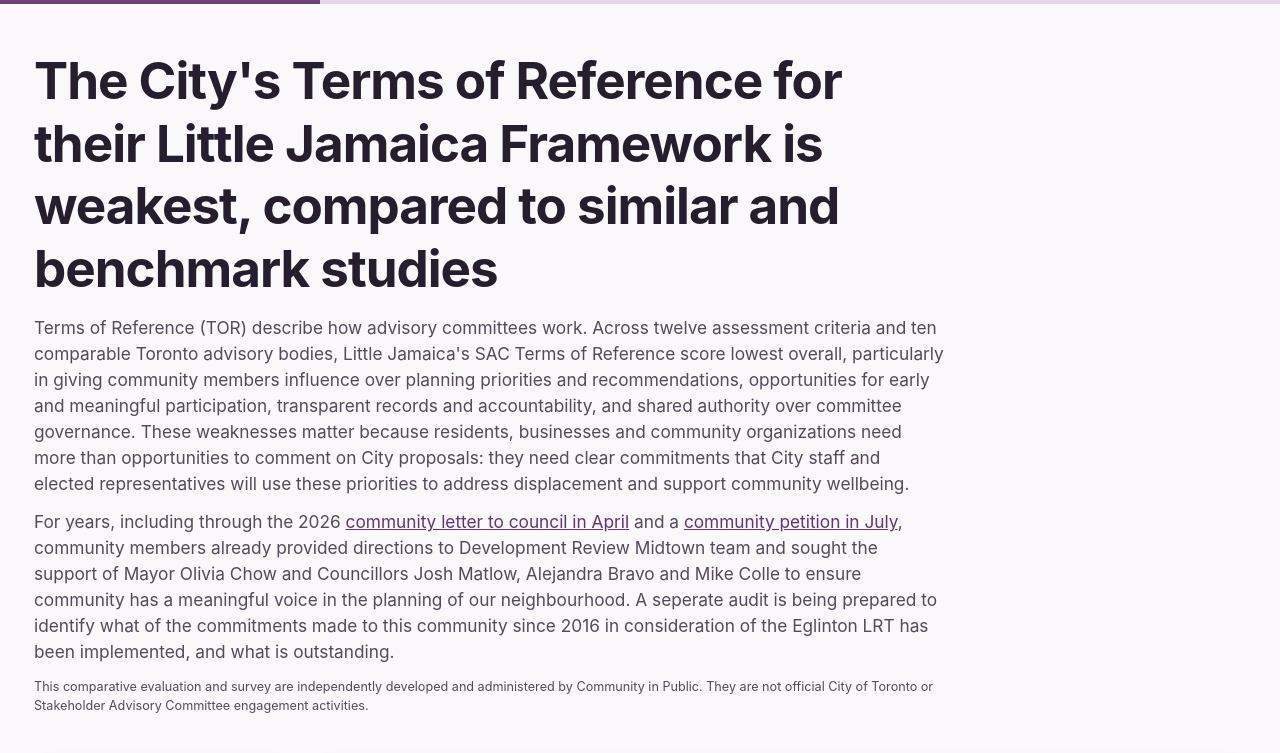
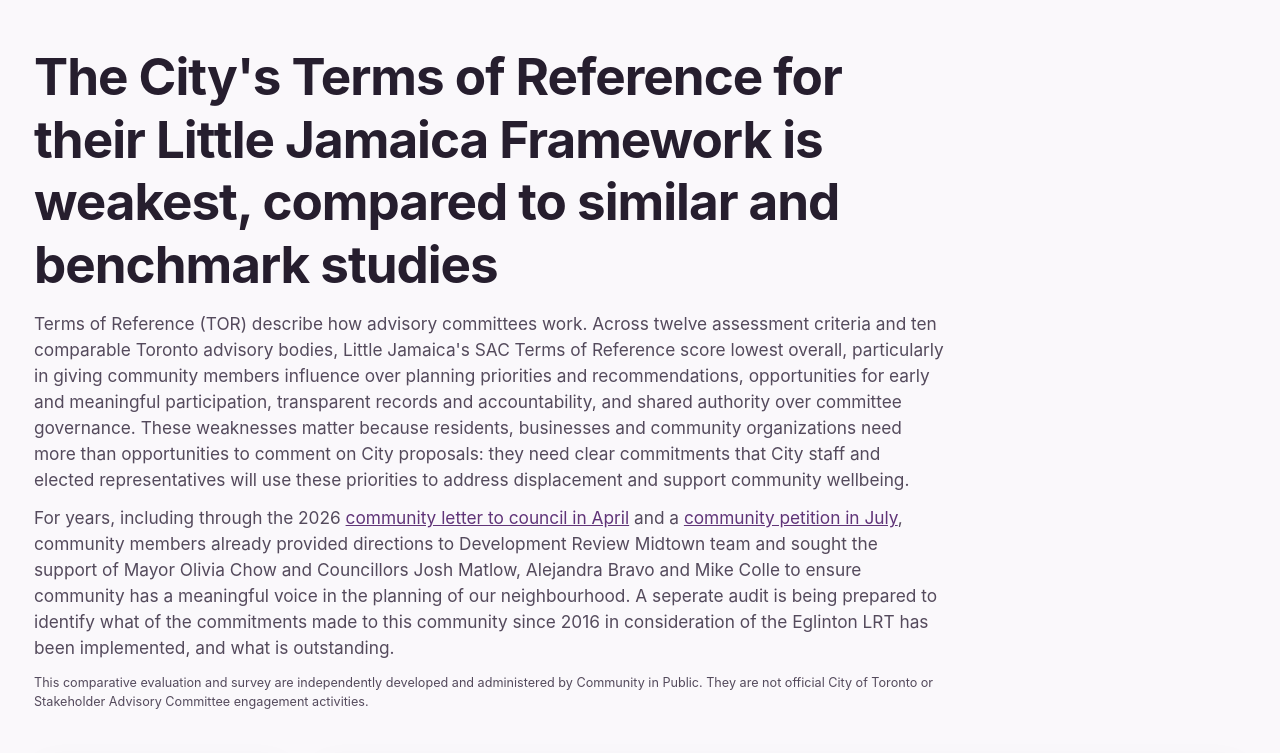
Before and after one commit to Communityplan4U/LJOVPF-SAC_TOR, a website with bundled scripts: page public/index.html in a window 1280 px wide. Shown: the top 753 px of the page. Built offline with nearby package versions, Linux system fonts and the light colour scheme.

Commit message:
Hide progress div by default in index.html
Updated progress div to be hidden by default for improved user experience.

```diff
--- a/public/index.html
+++ b/public/index.html
@@ -5,8 +5,8 @@
 <script>if(location.pathname==="/ljovsac"||location.pathname.startsWith("/ljovsac/")){const base=document.createElement("base");base.href="/ljovsac/";document.head.prepend(base);}</script><link href="css/survey.css" rel="stylesheet"/><meta content="no-referrer" name="referrer"/></head><body>
 <noscript><div class="statusbar" role="alert">Turn on JavaScript to explore the comparison and rank your priorities.</div></noscript>
 
-<div aria-hidden="true" id="progress"><div id="progressbar"></div></div>
-<section class="wide lead">
+<div aria-hidden="true" id="progress" style="display:none"><div id="progressbar"></div></div>
+  <section class="wide lead">
   <h1>The City's Terms of Reference for their Little Jamaica Framework is weakest, compared to similar and benchmark studies</h1>
 <p>Terms of Reference (TOR) describe how advisory committees work. Across twelve assessment criteria and ten comparable Toronto advisory bodies, Little Jamaica's SAC Terms of Reference score lowest overall, particularly in giving community members influence over planning priorities and recommendations, opportunities for early and meaningful participation, transparent records and accountability, and shared authority over committee governance. These weaknesses matter because residents, businesses and community organizations need more than opportunities to comment on City proposals: they need clear commitments that City staff and elected representatives will use these priorities to address displacement and support community wellbeing.</p>
 <p>For years, including through the 2026 <a href="https://img1.wsimg.com/blobby/go/4cd413b4-f4ee-4988-bacf-4d6dd233bf9a/-Collective%20Letter-.pdf" target="_blank" rel="noopener noreferrer">community letter to council in April</a> and a <a href="https://img1.wsimg.com/blobby/go/4cd413b4-f4ee-4988-bacf-4d6dd233bf9a/communicationfile-216087.pdf" target="_blank" rel="noopener noreferrer">community petition in July</a>, community members already provided directions to Development Review Midtown team and sought the support of Mayor Olivia Chow and Councillors Josh Matlow, Alejandra Bravo and Mike Colle to ensure community has a meaningful voice in the planning of our neighbourhood. A seperate audit is being prepared to identify what of the commitments made to this community since 2016 in consideration of the Eglinton LRT has been implemented, and what is outstanding.</p>
```
